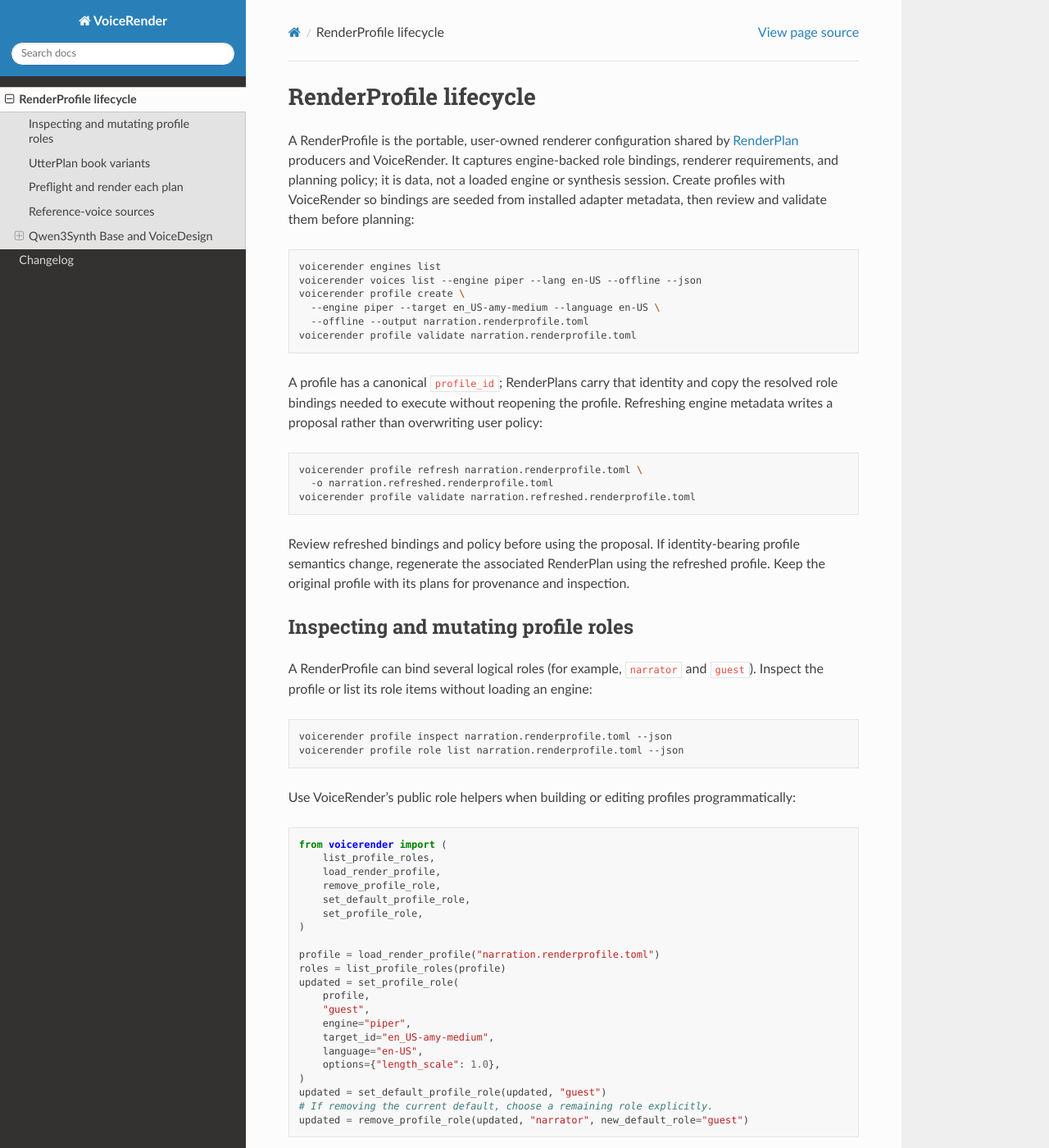
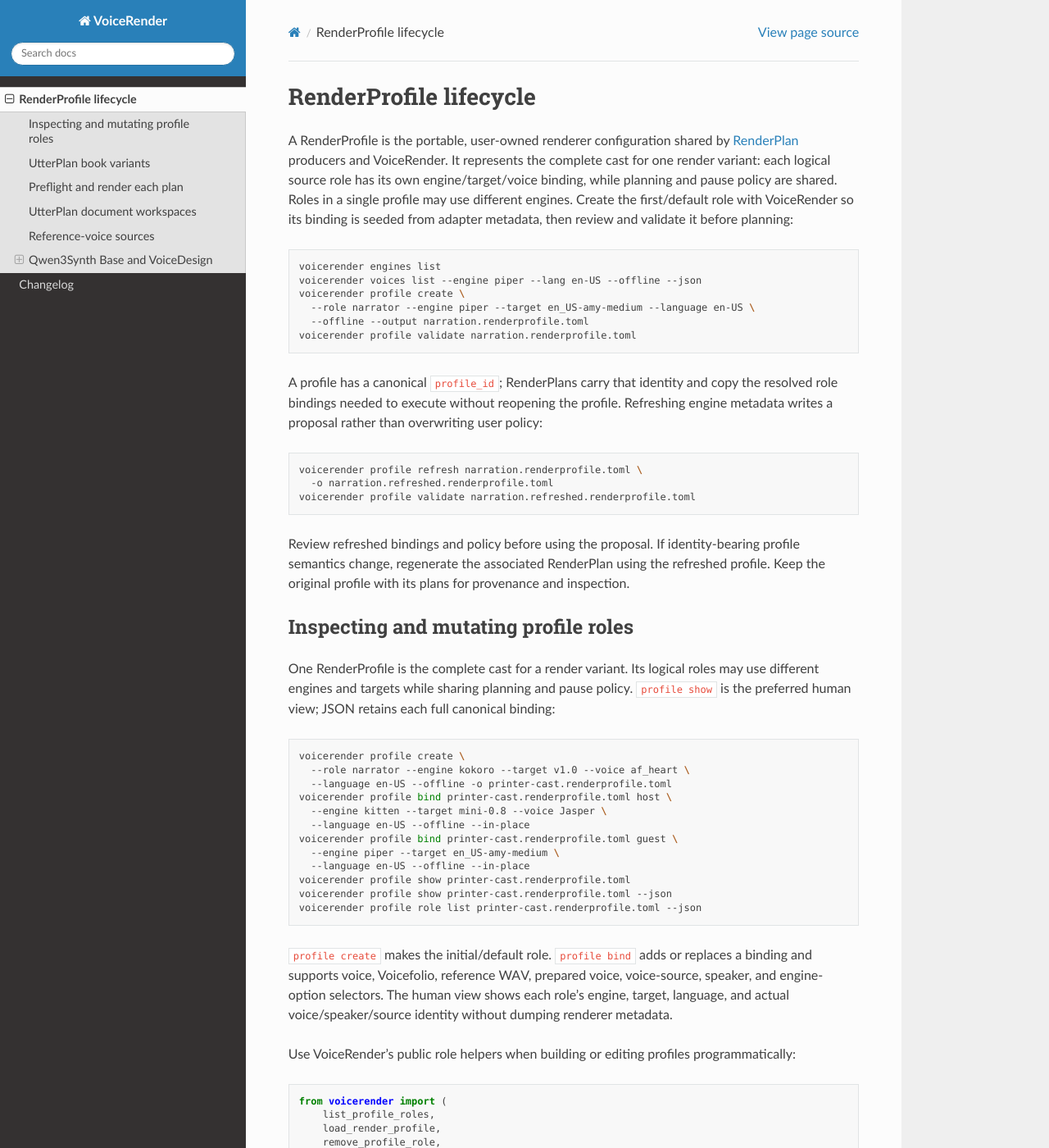
Before and after one commit to buchwandler/voicerender, a Sphinx documentation site: the page built from docs/renderprofile.md, in a window 1280 px wide and 1400 px high. Shown: the whole window at 82% size. Built offline with Sphinx 7.4.7 and the Read the Docs theme 3.1.0, drawn with Linux system fonts in a browser that asks for light colours; some of the changed text lies outside the part shown.

Commit message:
feat: better voice role binding

````diff
--- a/docs/renderprofile.md
+++ b/docs/renderprofile.md
@@ -2,16 +2,17 @@
 
 A RenderProfile is the portable, user-owned renderer configuration shared by
 [RenderPlan](https://pypi.org/project/renderplan/) producers and VoiceRender. It
-captures engine-backed role bindings, renderer requirements, and planning policy;
-it is data, not a loaded engine or synthesis session. Create profiles with
-VoiceRender so bindings are seeded from installed adapter metadata, then review and
-validate them before planning:
+represents the complete cast for one render variant: each logical source role has
+its own engine/target/voice binding, while planning and pause policy are shared.
+Roles in a single profile may use different engines. Create the first/default role
+with VoiceRender so its binding is seeded from adapter metadata, then review and
+validate it before planning:
 
 ```bash
 voicerender engines list
 voicerender voices list --engine piper --lang en-US --offline --json
 voicerender profile create \
-  --engine piper --target en_US-amy-medium --language en-US \
+  --role narrator --engine piper --target en_US-amy-medium --language en-US \
   --offline --output narration.renderprofile.toml
 voicerender profile validate narration.renderprofile.toml
 ```
@@ -32,12 +33,24 @@ profile. Keep the original profile with its plans for provenance and inspection.
 
 ## Inspecting and mutating profile roles
 
-A RenderProfile can bind several logical roles (for example, `narrator` and `guest`). Inspect the profile or list its role items without loading an engine:
+One RenderProfile is the complete cast for a render variant. Its logical roles may use different engines and targets while sharing planning and pause policy. `profile show` is the preferred human view; JSON retains each full canonical binding:
 
 ```bash
-voicerender profile inspect narration.renderprofile.toml --json
-voicerender profile role list narration.renderprofile.toml --json
+voicerender profile create \
+  --role narrator --engine kokoro --target v1.0 --voice af_heart \
+  --language en-US --offline -o printer-cast.renderprofile.toml
+voicerender profile bind printer-cast.renderprofile.toml host \
+  --engine kitten --target mini-0.8 --voice Jasper \
+  --language en-US --offline --in-place
+voicerender profile bind printer-cast.renderprofile.toml guest \
+  --engine piper --target en_US-amy-medium \
+  --language en-US --offline --in-place
+voicerender profile show printer-cast.renderprofile.toml
+voicerender profile show printer-cast.renderprofile.toml --json
+voicerender profile role list printer-cast.renderprofile.toml --json
 ```
+
+`profile create` makes the initial/default role. `profile bind` adds or replaces a binding and supports voice, Voicefolio, reference WAV, prepared voice, voice-source, speaker, and engine-option selectors. The human view shows each role's engine, target, language, and actual voice/speaker/source identity without dumping renderer metadata.
 
 Use VoiceRender's public role helpers when building or editing profiles programmatically:
 
@@ -67,15 +80,18 @@ updated = remove_profile_role(updated, "narrator", new_default_role="guest")
 
 `set_profile_role` resolves the engine binding and regenerates its derived requirements and capacity. Existing role bindings and the profile's planning/pause policy are preserved; each successful mutation recomputes `profile_id`. Invalid selections/options, a missing role, removal of the last role, or removal of the default without a replacement are rejected. The helpers return a new profile and never write the input file.
 
-For the CLI, each mutation requires exactly one of `--output PATH` and `--in-place`. Use `--output` to review a proposal before replacing the original; `--in-place` is an explicit request to write over the selected profile:
+For CLI mutations, `profile bind` is the first-class way to add or replace a cast member; it and the structured `profile role set` form require exactly one of `--output PATH` and `--in-place`. Use `--output` to review a proposal before replacing the original:
 
 ```bash
-voicerender profile role set narration.renderprofile.toml guest \
+voicerender profile bind printer-cast.renderprofile.toml host \
+  --engine kitten --target mini-0.8 --language en-US --voice Jasper \
+  --in-place
+voicerender profile role set printer-cast.renderprofile.toml guest \
   --engine piper --target en_US-amy-medium --language en-US \
-  -o narration.with-guest.renderprofile.toml
-voicerender profile default-role narration.with-guest.renderprofile.toml guest \
+  -o printer-cast.proposed.renderprofile.toml
+voicerender profile default-role printer-cast.proposed.renderprofile.toml guest \
   --in-place
-voicerender profile role remove narration.with-guest.renderprofile.toml narrator \
+voicerender profile role remove printer-cast.proposed.renderprofile.toml narrator \
   --new-default-role guest --in-place
 ```
 
@@ -133,6 +149,44 @@ rendering requires a matching all-`ok` report. See the
 [UtterPlan SSMDBook workflow](https://pypi.org/project/utterplan/) and the
 [RenderPlan package contract](https://pypi.org/project/renderplan/) for the
 producer/consumer boundary.
+
+## UtterPlan document workspaces
+
+UtterPlan projects the canonical document RenderPlan as `renderplan/<variant>/document.renderplan.toml`. VoiceRender's default document roots align with that handoff: it reads from `<workspace>/renderplan` and writes to `<workspace>/voicerender`. The artifact filename (`document.renderplan.toml`) is distinct from the manifest identity and rendered entity directory (`document-0001`).
+
+```bash
+ssmdconvert document convert story.ssmd.md
+utterplan compile-document story.ssmdoc
+utterplan render-document story.ssmdoc --profile printer-cast.renderprofile.toml
+voicerender render-document story.ssmdoc \
+  --variant printer-cast--<profile-fingerprint>
+```
+
+The resulting workspace is organized by planning, render variant, and rendered entity:
+
+```text
+story.ssmdoc/
+├── manifest.json
+├── document.ssmd.md
+├── utterplan/
+│   ├── document.utterplan.toml
+│   └── compile-report.toml
+├── renderplan/
+│   └── printer-cast--<profile-fingerprint>/
+│       ├── renderprofile.toml
+│       ├── document.renderplan.toml
+│       └── render-report.toml
+└── voicerender/
+    └── printer-cast--<profile-fingerprint>/
+        ├── voicerender-report.toml
+        ├── .voicerender-cache/
+        └── document-0001/
+            ├── preflight.toml
+            ├── render-manifest.toml
+            └── *.wav
+```
+
+`--renderplan-root`, `--output-root`, and `--cache-dir` remain explicit overrides. Document estimation resolves the same input layout but does not create output directories.
 
 ## Reference-voice sources
 
````
Also changed, not shown: README.md (+44 -16 lines), docs/index.md (+5 -1 lines), 4 other files.
